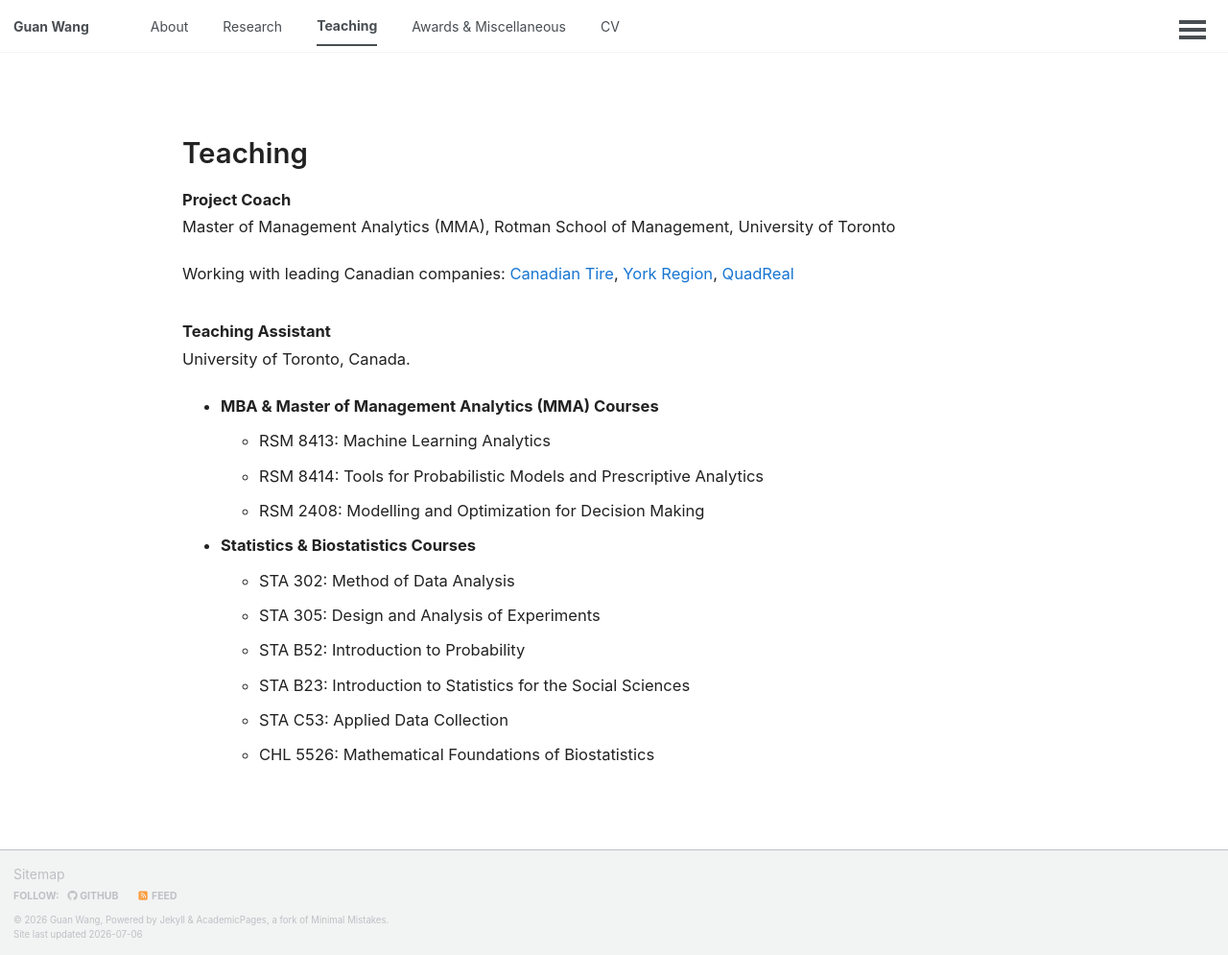
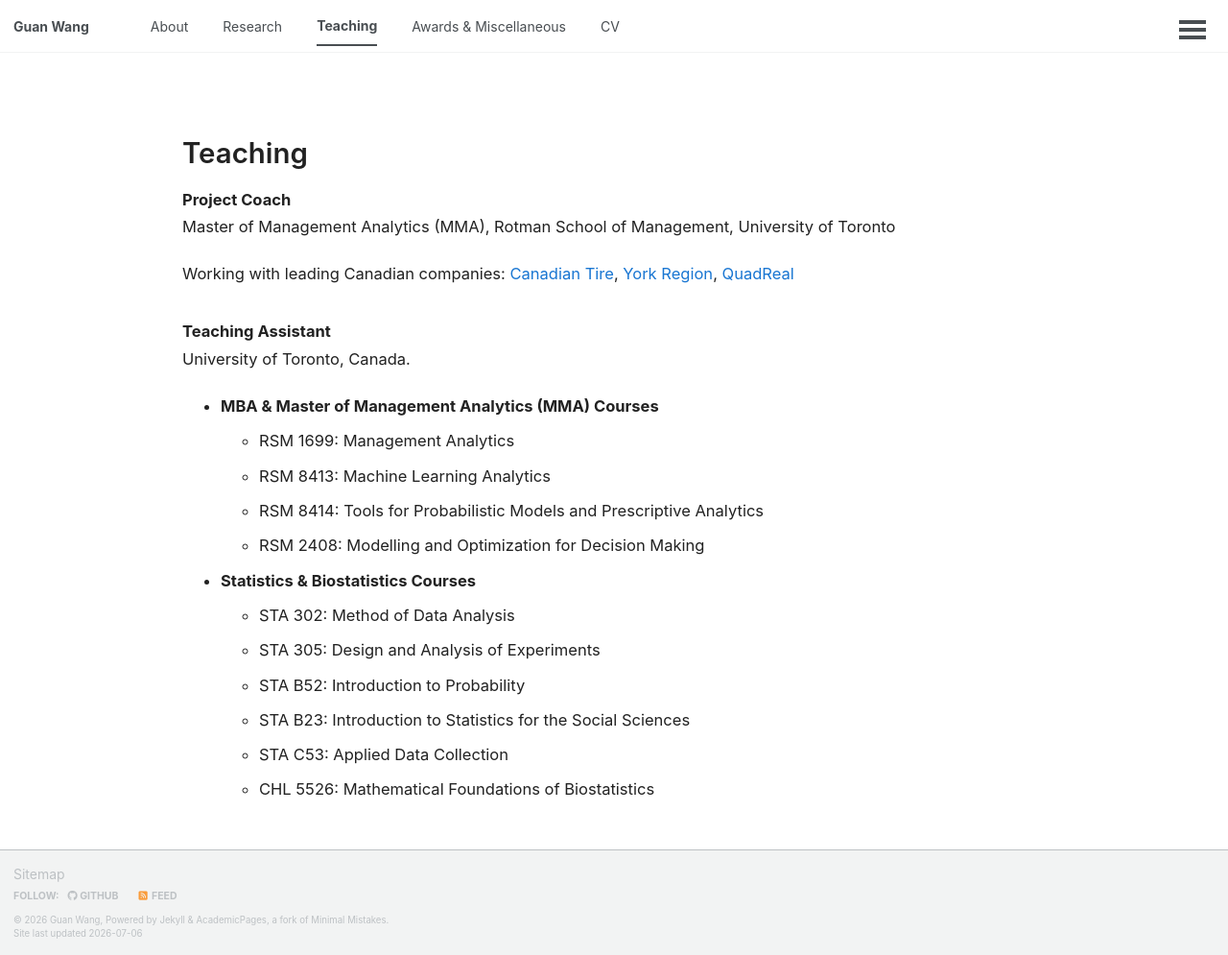
Before and after one commit to wangguan27/wangguan27.github.io, a Jekyll site: the page built from teaching.md, in a window 1280 px wide and 995 px high. Shown: the whole window at 96% size. Built offline with Jekyll 4.4.1, drawn with Linux system fonts in a browser that asks for light colours; a script that is not in the unit is left out.

Commit message:
Add TA course entry

```diff
--- a/teaching.md
+++ b/teaching.md
@@ -21,6 +21,7 @@ title: "Teaching"
       <ul style="margin-top:8px;">
         <li><strong>MBA &amp; Master of Management Analytics (MMA) Courses</strong>
           <ul>
+            <li>RSM 1699: Management Analytics</li>
             <li>RSM 8413: Machine Learning Analytics</li>
             <li>RSM 8414: Tools for Probabilistic Models and Prescriptive Analytics</li>
             <li>RSM 2408: Modelling and Optimization for Decision Making</li>
```
